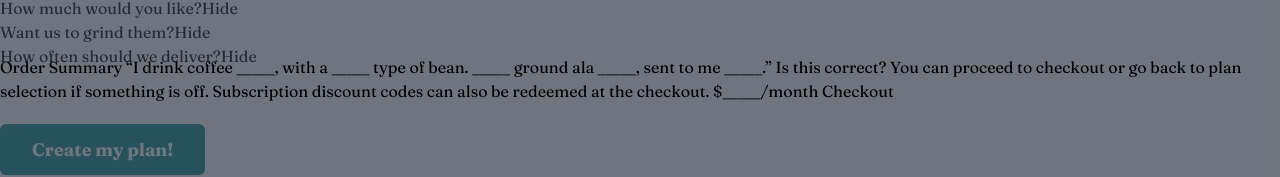
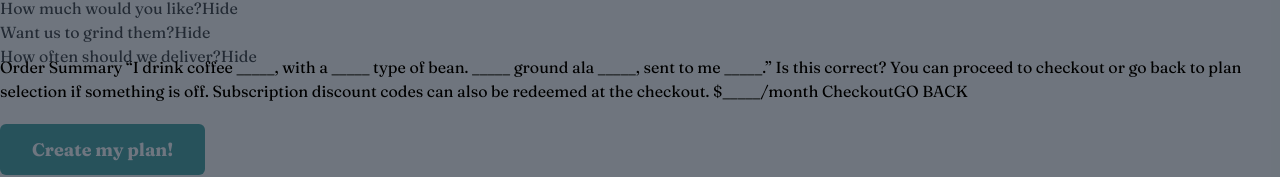
Before and after one commit to k-monnik/coffeeroasters-subscription, a React (Create React App) app: page /create-your-plan in a window 1280 px wide. Both pictures are taken after a click on the button "Create my plan!". Shown: the part 1209-1386 px from the top of the page. Built offline with nearby package versions, Linux system fonts and the light colour scheme.

Commit message:
add modal close functionality in Modal and Plan components

```diff
--- a/src/components/Modal.js
+++ b/src/components/Modal.js
@@ -1,9 +1,16 @@
 import React from 'react'
 
-export default function Modal({ visible }) {
+export default function Modal({ visible, onClose }) {
+    const handleClose = () => {
+        onClose();
+    }
+
+
     if (!visible) return null;
     return (
-        <div className='fixed inset-0 bg-dark-grey-blue bg-opacity-70 flex justify-center items-center'>
+        <div
+            onClick={handleClose}
+            className='fixed inset-0 bg-dark-grey-blue bg-opacity-70 flex justify-center items-center'>
             <div>
                 {/* <!-- Modal --> */}
                 Order Summary
@@ -17,6 +24,8 @@ export default function Modal({ visible }) {
                 $_____/month
 
                 Checkout
+
+                <button onClick={handleClose}>GO BACK</button>
                 {/* <!-- End modal --> */}
             </div>
 
--- a/src/components/Plan.js
+++ b/src/components/Plan.js
@@ -5,6 +5,7 @@ import Modal from './Modal';
 
 const Plan = () => {
     const [showModal, setShowModal] = useState(false);
+    const handleClose = () => setShowModal(false);
 
     return (
         <div className='font-Fraunces'>
@@ -224,7 +225,7 @@ const Plan = () => {
                 <button onClick={() => setShowModal(true)} className='my-14 bg-dark-cyan px-8 py-3 rounded-md text-lg font-Fraunces font-bold text-white'>Create my plan!</button>
 
             </div>
-            <Modal visible={showModal} />
+            <Modal visible={showModal} onClose={handleClose} />
         </div>
     )
 }
```
